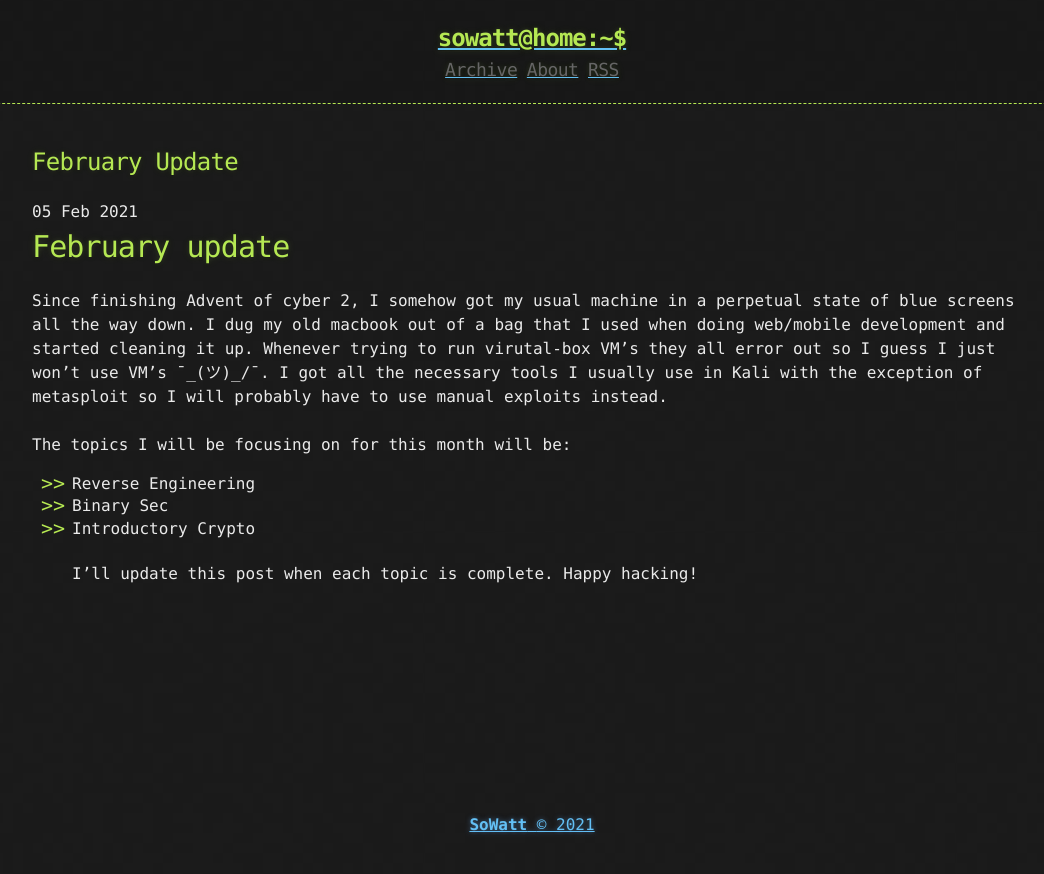
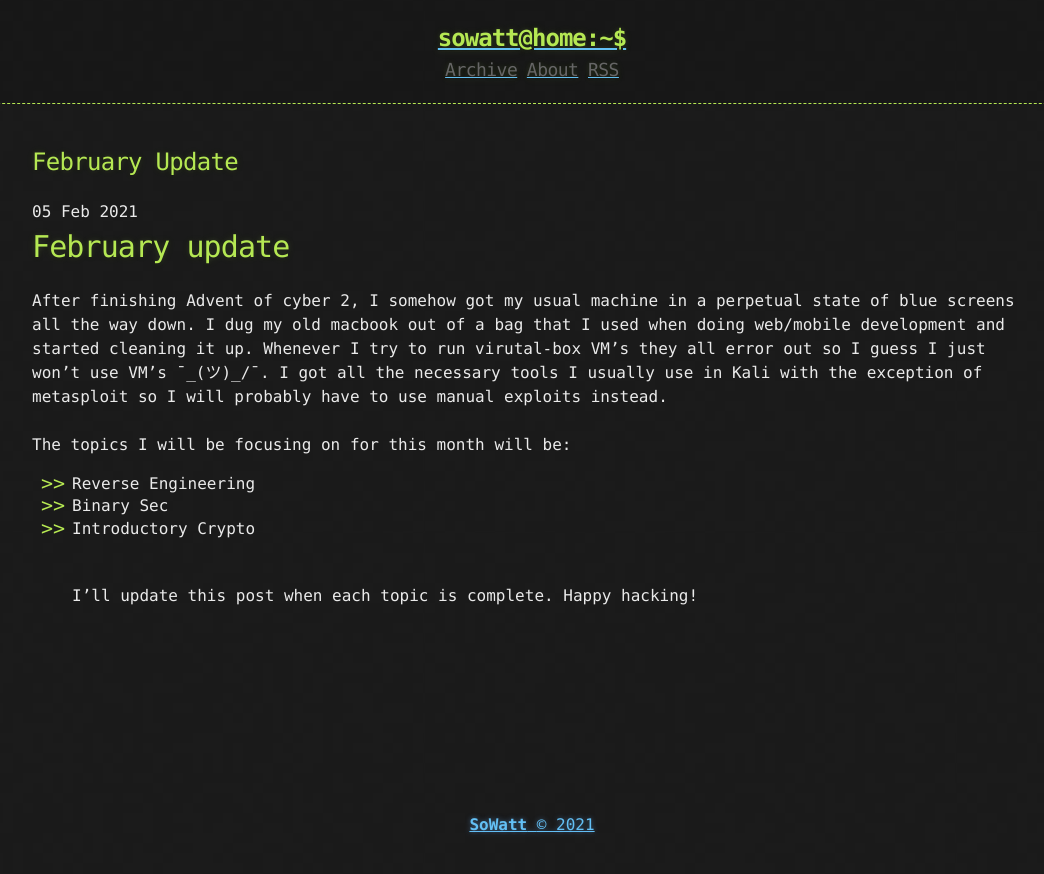
Before and after one commit to soWatt/soWatt.github.io, a Jekyll site: the page built from _posts/2021-02-05-FEB-UPDATE.md, in a window 1280 px wide. Shown: the top 874 px of the page, without its empty margins (108-1152 px from the left). Built offline with Jekyll 4.4.1, drawn with Linux system fonts in a browser that asks for light colours.

Commit message:
Update 2021-02-05-FEB-UPDATE.md

```diff
--- a/_posts/2021-02-05-FEB-UPDATE.md
+++ b/_posts/2021-02-05-FEB-UPDATE.md
@@ -5,7 +5,7 @@ published: true
 
 # [](#header-1) February update
 
-Since finishing Advent of cyber 2, I somehow got my usual machine in a perpetual state of blue screens all the way down. I dug my old macbook out of a bag that I used when doing web/mobile development and started cleaning it up. Whenever trying to run virutal-box VM's they all error out so I guess I just won't use VM's ¯\_(ツ)_/¯. I got all the necessary tools I usually use in Kali with the exception of metasploit so I will probably have to use manual exploits instead.
+After finishing Advent of cyber 2, I somehow got my usual machine in a perpetual state of blue screens all the way down. I dug my old macbook out of a bag that I used when doing web/mobile development and started cleaning it up. Whenever I try to run virutal-box VM's they all error out so I guess I just won't use VM's ¯\_(ツ)_/¯. I got all the necessary tools I usually use in Kali with the exception of metasploit so I will probably have to use manual exploits instead.
 <br/>
 <br/>
 The topics I will be focusing on for this month will be:
@@ -17,4 +17,5 @@ The topics I will be focusing on for this month will be:
 - Introductory Crypto
 <br/>
 <br/>
+<br/>
 I'll update this post when each topic is complete. Happy hacking!
```
